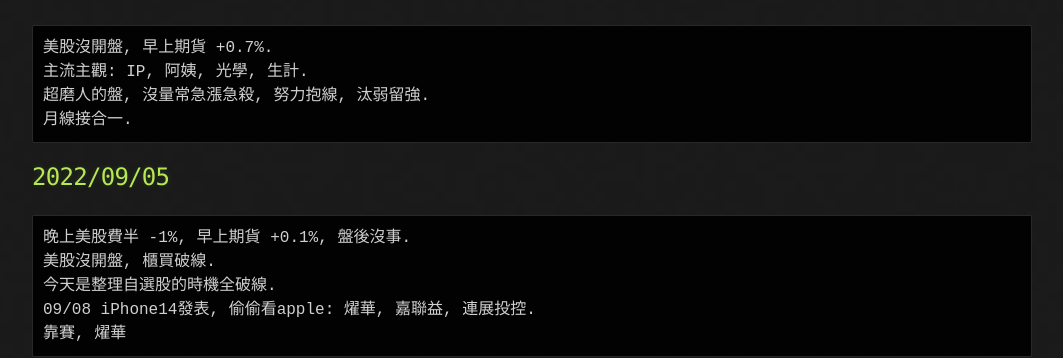
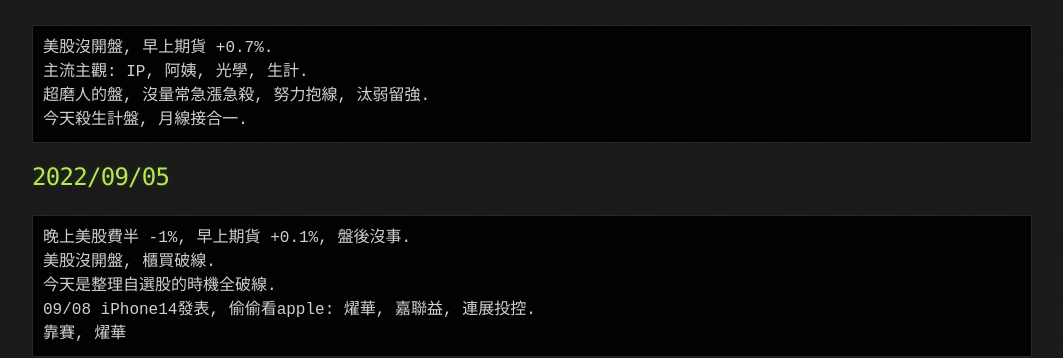
Before and after one commit to lepg5487/Stock_God, a Jekyll site: the page built from index.md, in a window 1280 px wide and 900 px high, scrolled down 1042 px. Shown: the part 221-579 px from the top of the window, without its empty margins (108-1171 px from the left). Built offline with Jekyll 4.4.1, drawn with Linux system fonts in a browser that asks for light colours; our own code applies the rules of GitHub Pages for plain Markdown files.

Commit message:
Update index.md

````diff
--- a/index.md
+++ b/index.md
@@ -48,7 +48,7 @@ layout: testlayouts
 美股沒開盤, 早上期貨 +0.7%.
 主流主觀: IP, 阿姨, 光學, 生計.
 超磨人的盤, 沒量常急漲急殺, 努力抱線, 汰弱留強.
-月線接合一.
+今天殺生計盤, 月線接合一.
 ```
 
 ## 2022/09/05
````
